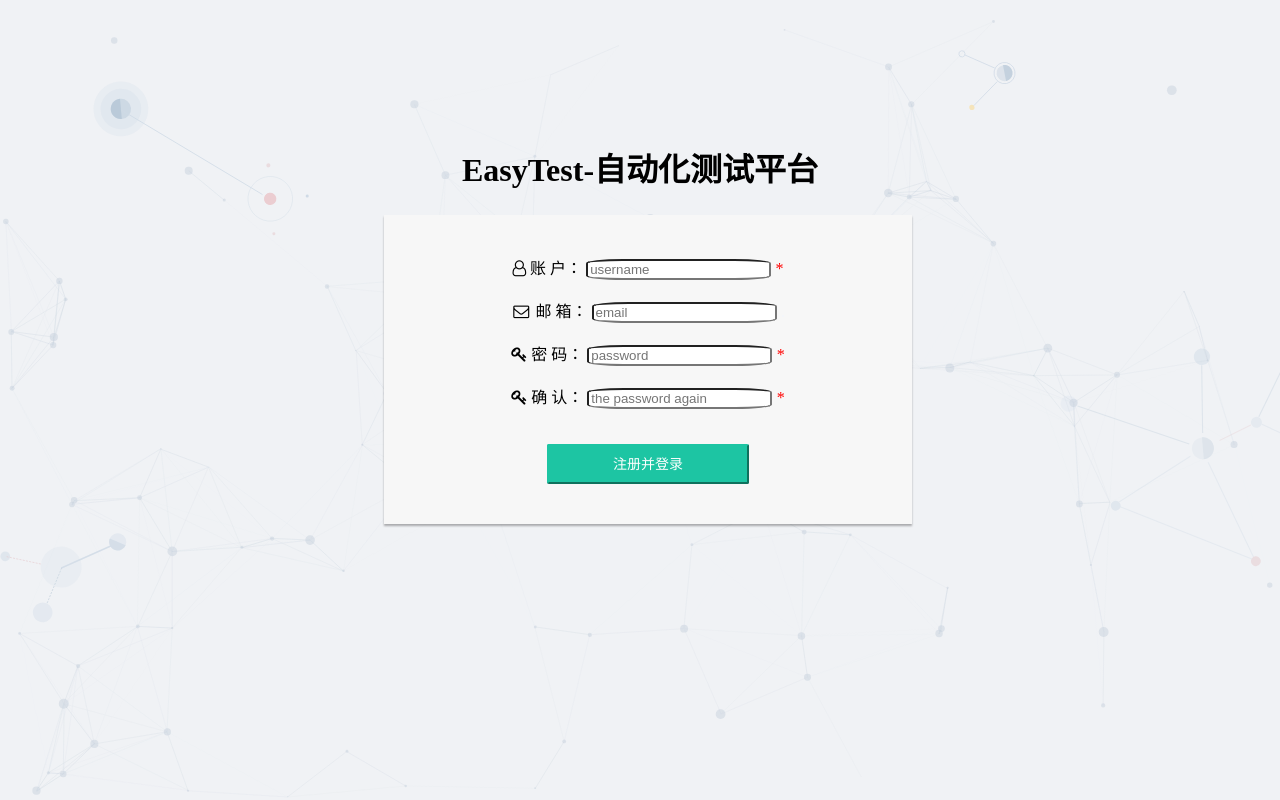
After one commit to lixiaofeng1993/Autotest_platform, a Django app: template templates/page/register.html in a window 1280 px wide. The commit adds this page. Run offline with Django 3.2, Linux system fonts and the light colour scheme; the template is opened without the code that fills it, so the values that code supplies are empty.

Commit message:
'注册'

```diff
--- a/Autotest_platform/PageObject/base_page.py
+++ b/Autotest_platform/PageObject/base_page.py
@@ -265,7 +265,7 @@ class PageObject:
             EC.element_located_selection_state_to_be(locator, selected))
         return result
 
-    def is_alert_present(self, opera=0, text=""):
+    def is_alert_present(self):
         """判断页面是否有alert，有返回alert，没有返回False"""
         try:
             result = WebDriverWait(self.driver, self.timeout, self.t).until((EC.alert_is_present()))
@@ -438,7 +438,8 @@ class PageObject:
     def select_by_index(self, locator, index):
         """通过索引，index是第几个，从0开始, 下拉框"""
         element = self.find_element(self.driver, locator)
-        Select(element).select_by_index(index)
+        if str(index).isdigit():
+            Select(element).select_by_index(int(index))
 
     def select_by_value(self, locator, value):
         """通过value属性"""
--- a/Autotest_platform/urls.py
+++ b/Autotest_platform/urls.py
@@ -91,6 +91,7 @@ urlpatterns = [
 
     path('admin/', admin.site.urls),
     path('login/', login_view, name="login"),
+    path('register/', register, name="register"),
     path('logout/', logout, name="logout"),
     path('admin/index', index, name="index"),
     path('', index, name="index"),
--- a/static/assets/css/custom-styles.css
+++ b/static/assets/css/custom-styles.css
@@ -355,8 +355,8 @@ footer p {
 
 .top-navbar .nav > li > a:hover, .top-navbar .nav > li > a:focus {
     text-decoration: none;
-    background-color: #225081;
-    color: #fff;
+    /*background-color: #225081;*/
+    /*color: #fff;*/
 }
 
 .top-navbar .dropdown-menu {
--- a/static/assets/css/navbar.css
+++ b/static/assets/css/navbar.css
@@ -15,7 +15,7 @@
     /*text-transform: none;*/
     background: #ffffff;
     padding-top: 30px;
-    padding-left: 35px;
+    padding-left: 45px;
     display: block;
     width: 100%;
 }
@@ -49,3 +49,7 @@
     margin-left: 20%;
     display: inline-block;
 }
+
+.main {
+    margin-top: -2%;
+}
--- /dev/null
+++ b/templates/page/register.html
@@ -0,0 +1,132 @@
+{% load staticfiles %}
+<!DOCTYPE html>
+<html>
+<meta http-equiv="Content-Type" content="text/html; charset=utf-8"/>
+<head>
+    <meta http-equiv="Content-Type" content="text/html; charset=utf-8"/>
+    <title>register</title>
+    <meta charset="utf-8">
+    <meta name="renderer" content="webkit">
+    <meta http-equiv="X-UA-Compatible" content="IE=edge,chrome=1">
+    <meta name="viewport" content="width=device-width, initial-scale=1, maximum-scale=1">
+    <!-- VENDOR CSS -->
+    <link rel="stylesheet" href="{% static 'font-awesome-4.7.0/css/font-awesome.min.css' %}">
+    <link rel="stylesheet" href="{% static 'assets/css/navbar.css' %}">
+    <!-- ICONS -->
+    <link rel="apple-touch-icon" sizes="76x76" href="{% static 'assets/img/favicon.png' %}">
+    <link rel="icon" type="image/png" sizes="96x96" href="{% static 'assets/img/favicon.png' %}">
+    <style>
+        .bg {
+            text-align: center;
+            overflow: auto;
+            margin: 10% 0;
+            background-repeat: no-repeat;
+            background-size: 100%;
+            background: #f0f2f5;
+            background-image: url('{% static 'assets/img/bg.svg' %}');
+            min-height: 100%;
+            background-repeat: no-repeat;
+            background-position: 50%;
+            background-size: 100%;
+            padding: 20px 0;
+            position: relative;
+        }
+
+        h1 {
+            margin-bottom: 2%;
+        }
+
+        .btn-success {
+            margin-top: 12px;
+            width: 15%;
+            margin-left: auto;
+            margin-right: auto;
+            display: inline-block;
+            background-color: #1dc5a3;
+            border-color: #1dc5a3;
+            border-radius: 10px;
+            color: white;
+        }
+
+        .btn-success:hover {
+            background-color: #dda458;
+            border-color: #dda458;
+        }
+
+        #particles-js {
+            position: fixed;
+            top: 0;
+            left: 0;
+            right: 0;
+            bottom: 0;
+            z-index: -1;
+        }
+
+        input {
+            border-radius: 20%;
+        }
+
+        .page-header {
+            background-color: #f7f7f7;
+            border-color: #777777;
+            width: 35%;
+            margin-left: 30%;
+            padding: 40px;
+            box-shadow: 0 2px 2px rgba(0, 0, 0, .3);
+        }
+
+        #btn {
+            padding: 9px 14px;
+            font-size: 14px;
+            line-height: 1.3;
+            border-radius: 2px;
+            width: 45%;
+            margin-top: 5%;
+        }
+
+    </style>
+</head>
+<body class="bg">
+<div class="main">
+    <div class="panel">
+        <h1>EasyTest-自动化测试平台</h1>
+        <div class="page-header">
+            <form id="RegisterForm" class="simpleui-form" method="post" action="{% url 'register' %}">
+                {% csrf_token %}
+                <div id="navbar" class="navbar-collapse collapse">
+                    <div class="simpleui-input-inline" align="center">
+                        <label><i class="fa fa-user-o"></i>&nbsp;账 户：</label>
+                        <input id="user" type="text" placeholder="username" name="username"
+                               class="form-control"><span style="color:red;margin-left: 1%">*</span>
+                    </div>
+                    <br>
+                    <div class="simpleui-input-inline" align="center">
+                        <label><i class="fa fa-envelope-o fa-fw"></i>&nbsp;邮 箱：</label>
+                        <input id="email" type="text" placeholder="email" name="email"
+                               class="form-control"><span style="color: #f3f6fb;margin-left: 1%;">.</span>
+                    </div>
+                    <br>
+                    <div class="simpleui-input-inline" align="center">
+                        <label><i class="fa fa-key"></i>&nbsp;密 码：</label>
+                        <input id="pswd" type="password" placeholder="password" name="password"
+                               class="form-control"><span style="color:red;margin-left: 1%">*</span>
+                    </div>
+                    <br>
+                    <div class="simpleui-input-inline" align="center">
+                        <label><i class="fa fa-key"></i>&nbsp;确 认：</label>
+                        <input id="pswd-again" type="password" placeholder="the password again" name="pswd-again"
+                               class="form-control"><span style="color:red;margin-left: 1%">*</span>
+                    </div>
+                    <p class="errors" style="color: red; font-size: 12px"> {{ error }} </p>
+                    <button type="submit" class="btn-success" id="btn">注册并登录</button>
+                </div>
+            </form>
+        </div>
+        <div id="particles-js"></div>
+    </div>
+</div>
+</body>
+</html>
+<script type="text/javascript" src="{% static 'assets/js/particles.js' %}"></script>
+<script type="text/javascript" src="{% static 'assets/js/particles/app.js' %}"></script>
+<script src="https://cdn.jsdelivr.net/npm/vue"></script>
```
Also changed, not shown: Admin/views.py (+31 -6 lines), Autotest_platform/helper/helperPath.py (+30 -1 lines), templates/page/1登录.html (+7 -7 lines), templates/page/base.html (+22 -6 lines), 2 other files.
